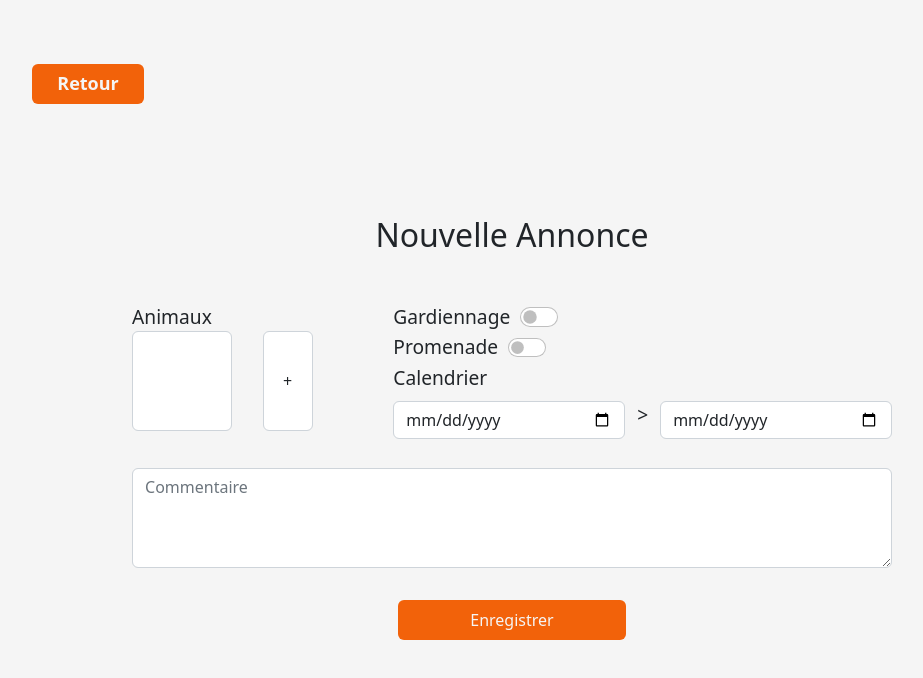
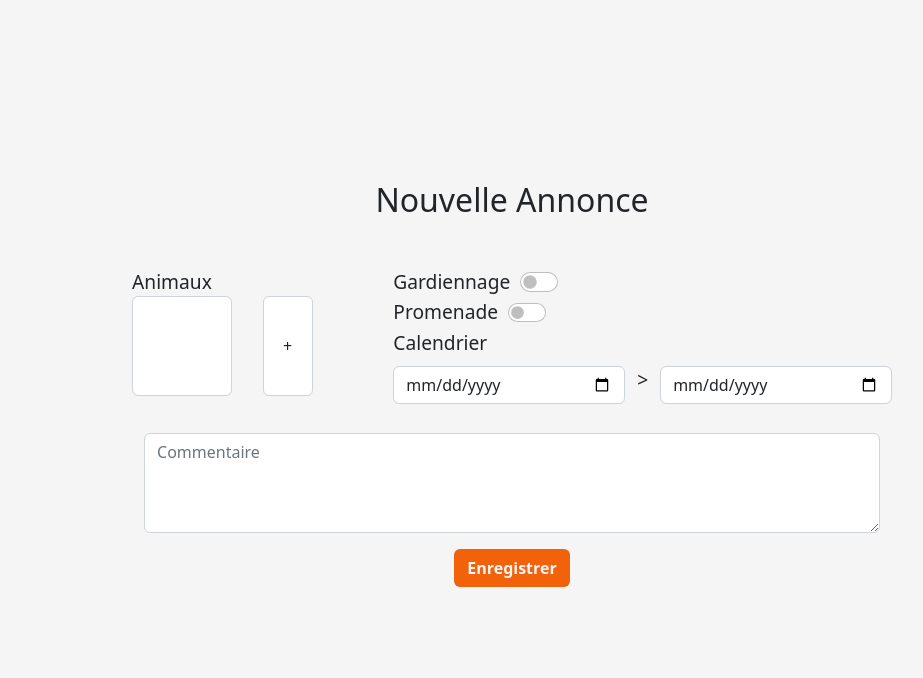
Before and after one commit to TommyRiquet/HappyPets, a React (Create React App) app in the folder Web App Frontend/: page /annonces/new in a window 1280 px wide. Shown: the top 678 px of the page, without its empty margins (128-1051 px from the left). Built offline with nearby package versions, Linux system fonts and the light colour scheme.

Commit message:
Suppression du bouton Retour
Afin de correspondre au mieux à la demande de ma review , j'ai supprimé le bouton review car il n'apparait pas dans la maquette et n'est donc pas pris  en compte

```diff
--- a/Web App Frontend/src/Pages/NewAnnonce/NewAnnonce.css
+++ b/Web App Frontend/src/Pages/NewAnnonce/NewAnnonce.css
@@ -7,7 +7,7 @@
     align-items: center;
     justify-content: center;
     width: 100%;
-    height: 87vh;
+    height: 100vh;
     background-color: #f5f5f5;
 }
 
@@ -16,17 +16,19 @@
     padding: 1rem;
     margin-bottom: 4vh;
     background-color: #f5f5f5;
+
+    display: flex;
+    flex-direction: column;
+    align-items: center;
+    justify-content: center;
 }
 
 .submit-button{
-    margin: 4vh 35%;
-    width: 30%;
-    height: 5vh;
     background-color: #F2620A !important;
     border: 1px solid #f5f5f5;
     border-radius: 5px;
     font-size: 1.2rem;
-    font-weight: bold;
+    font-weight: bold !important;
     color: #f5f5f5 !important;
     outline: none;
     cursor: pointer;
--- a/Web App Frontend/src/Pages/NewAnnonce/NewAnnonce.js
+++ b/Web App Frontend/src/Pages/NewAnnonce/NewAnnonce.js
@@ -42,7 +42,6 @@ function NewAnnonce() {
 
     return (
         <div className="NewAnnonces">
-            <ReturnButton returnLink="/annonces"/>
                 <div className="newAnnonces-container">
                     <Container>
                         <h2>Nouvelle Annonce</h2>
@@ -104,7 +103,8 @@ function NewAnnonce() {
                                         </Row>
                                         </Col>
                                     </Row>
-
+                                    <Row style={{width:"100%"}}>
+                                        <Col>
                                             <Form.Group>
                                                 <Form.Label htmlFor="FormControlComment"></Form.Label>
                                                     <Form.Control
@@ -114,9 +114,13 @@ function NewAnnonce() {
                                                     style={{ height: '100px' }}
                                                     />
                                             </Form.Group>
-
+                                        </Col>
+                                    </Row>
+                                    <Row>
+                                        <Col className='p-3'>
                                             <Button className='submit-button' type="submit"  variant="">Enregistrer</Button>
-
+                                        </Col>
+                                    </Row>
                                 </div>
                             </Form>
                         </div>
```
Lines whose indentation alone changed are shown as unchanged.
